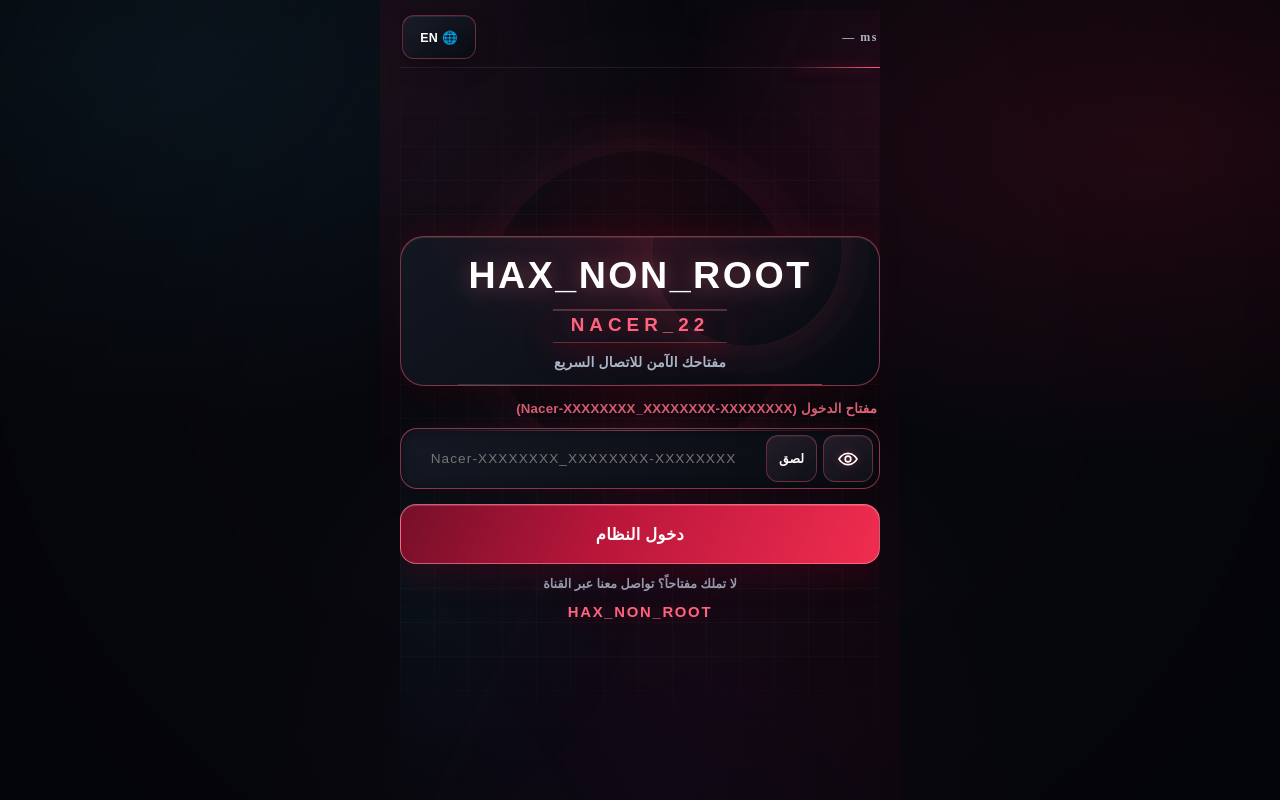
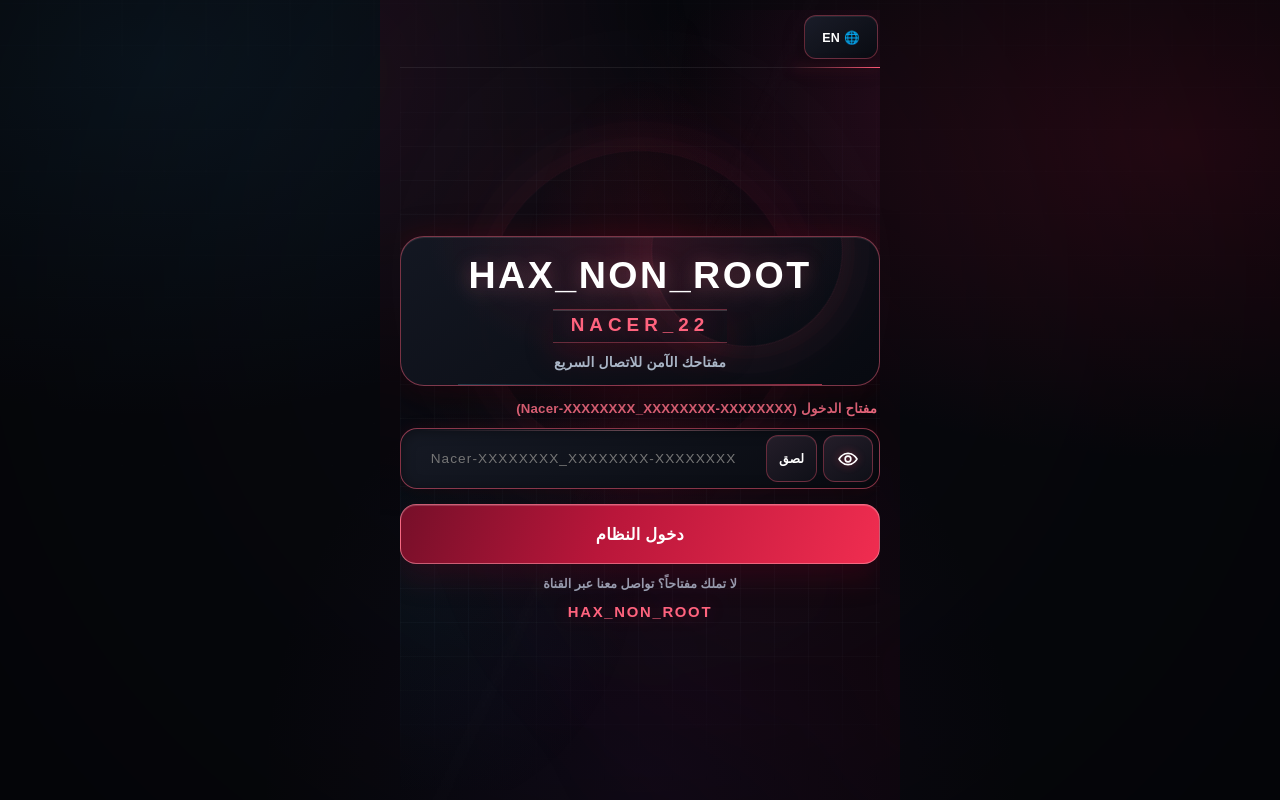
Before and after one commit to Nacer-22/Nacer_Website, a plain HTML site: page index.html in a window 1280 px wide. Drawn offline with Linux system fonts and the light colour scheme; no server answers.

Commit message:
Hide MS latency indicator and refresh client asset cache

```diff
--- a/index.html
+++ b/index.html
@@ -1221,7 +1221,7 @@ body::before {
   <!-- ================= صفحة تسجيل الدخول ================= -->
   <section id="loginView" class="view active">
     <div class="top-header">
-      <div id="connectionLatency" role="status" title="قياس زمن الاستجابة متوقف لتخفيف الطلبات الخلفية" style="font-size:0.75rem; color:var(--muted); font-weight:800; font-family:'Orbitron'; direction:ltr; white-space:nowrap;">— ms</div>
+
       <button class="lang-btn" data-hax-action="toggle-language">🌐 <span id="langIndicator">EN</span></button>
     </div>
     <div class="form-section">
@@ -1367,6 +1367,6 @@ body::before {
 
 <div id="toast" class="toast"></div>
 
-<script src="client.js?v=20261122-no-ping" defer></script>
+<script src="client.js?v=20261122-hide-ms" defer></script>
 </body>
 </html>
```
